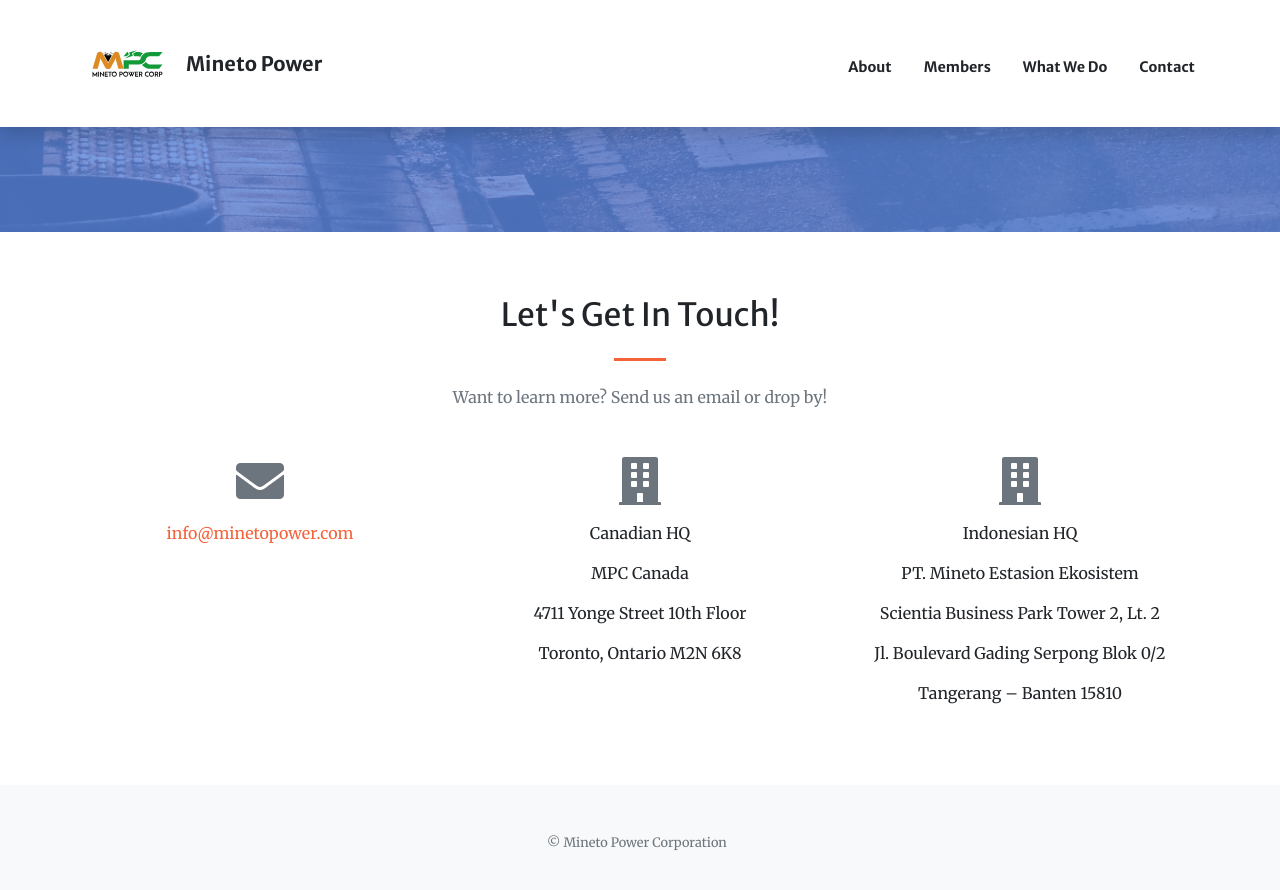
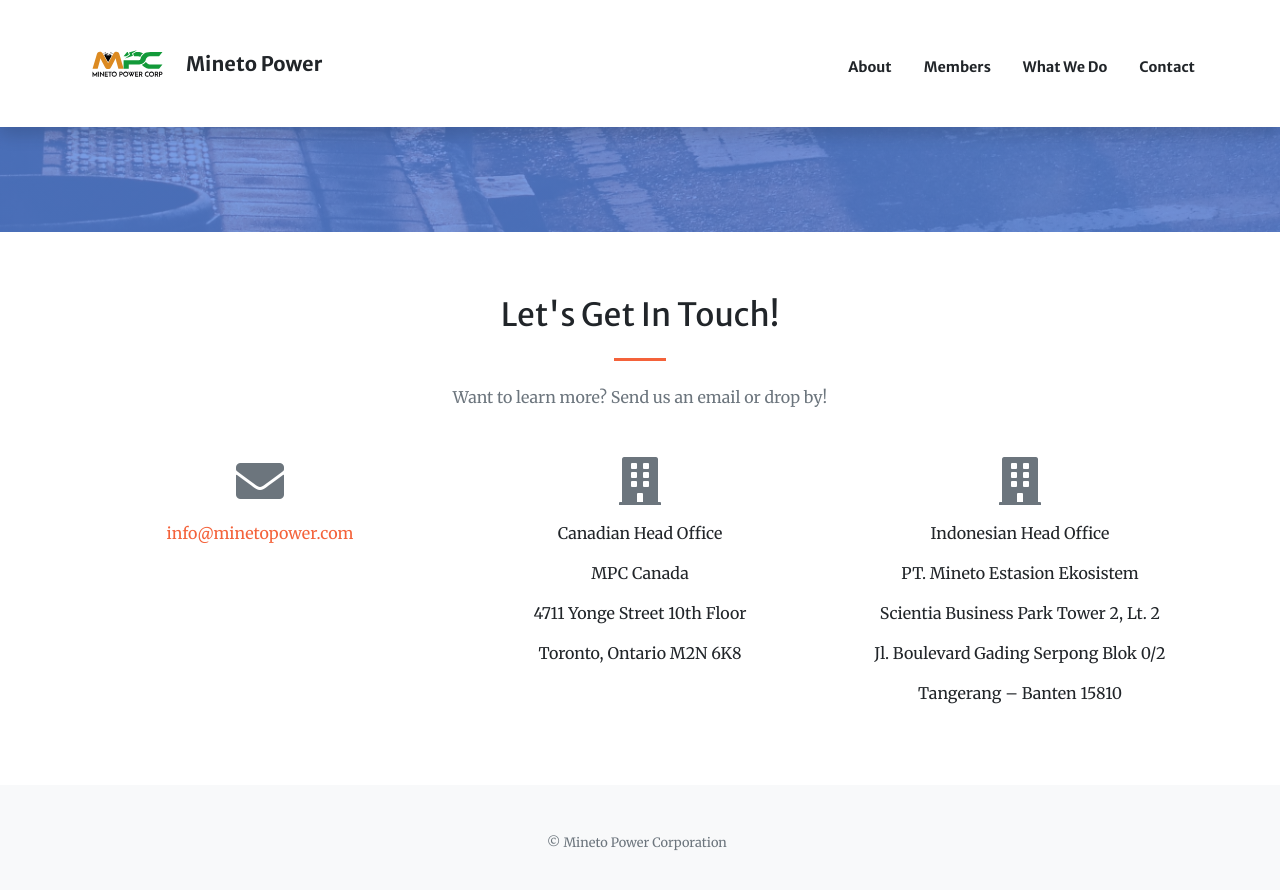
Before and after one commit to MineToPower/minetopower.github.io, a Jekyll site: the page built from index.md, in a window 1280 px wide and 900 px high, scrolled down 3395 px. Shown: the top 890 px of the window. Built offline with Jekyll 4.4.1, drawn with Linux system fonts in a browser that asks for light colours.

Commit message:
change HQ to head office

```diff
--- a/index.md
+++ b/index.md
@@ -87,13 +87,13 @@ sections:
     - title: info@minetopower.com
       icon: fa-envelope
       url: mailto:info@minetopower.com
-    - title: Canadian HQ
+    - title: Canadian Head Office
       icon: fa-building
       address:
         name: MPC Canada
         street: 4711 Yonge Street 10th Floor
         provice_postal_code: Toronto, Ontario M2N 6K8
-    - title: Indonesian HQ
+    - title: Indonesian Head Office
       icon: far fa-building
       address:
         name: PT. Mineto Estasion Ekosistem
```
